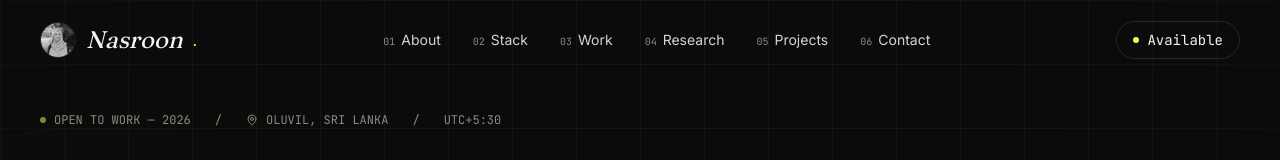
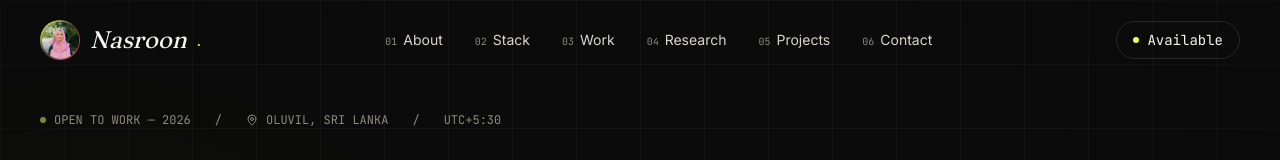
Before and after one commit to Nasroon0108/nasroon_portfolio, a React (Vite) app: page / in a window 1280 px wide. Shown: the top 160 px of the page. Built offline with nearby package versions, Linux system fonts and the light colour scheme.

Commit message:
nav updating after image uploads

```diff
--- a/src/components/Nav.jsx
+++ b/src/components/Nav.jsx
@@ -31,15 +31,17 @@ export default function Nav() {
       >
         <div className="mx-auto max-w-[1400px] px-6 md:px-10 flex items-center justify-between h-16 md:h-20">
           <a href="#top" className="flex items-center gap-2.5 group">
-            <span className="relative w-8 h-8 md:w-9 md:h-9 rounded-full overflow-hidden border border-line group-hover:border-accent transition-colors">
+            <span className="relative w-9 h-9 md:w-10 md:h-10 rounded-full p-[1.5px] bg-gradient-to-br from-accent via-bone/20 to-accent-2 group-hover:from-accent group-hover:to-accent transition-all">
+              <span className="block w-full h-full rounded-full overflow-hidden bg-ink">
                 <img
                   src={profile.photo}
                   alt=""
                   onError={(e) => {
                     e.currentTarget.style.display = "none";
                   }}
-                className="w-full h-full object-cover grayscale group-hover:grayscale-0 transition-all"
+                  className="w-full h-full object-cover saturate-90 group-hover:saturate-125 group-hover:scale-110 transition-all duration-500"
                 />
+              </span>
             </span>
             <span className="font-serif italic text-xl md:text-2xl">Nasroon</span>
             <span className="text-accent">.</span>
```
Lines whose indentation alone changed are shown as unchanged.
